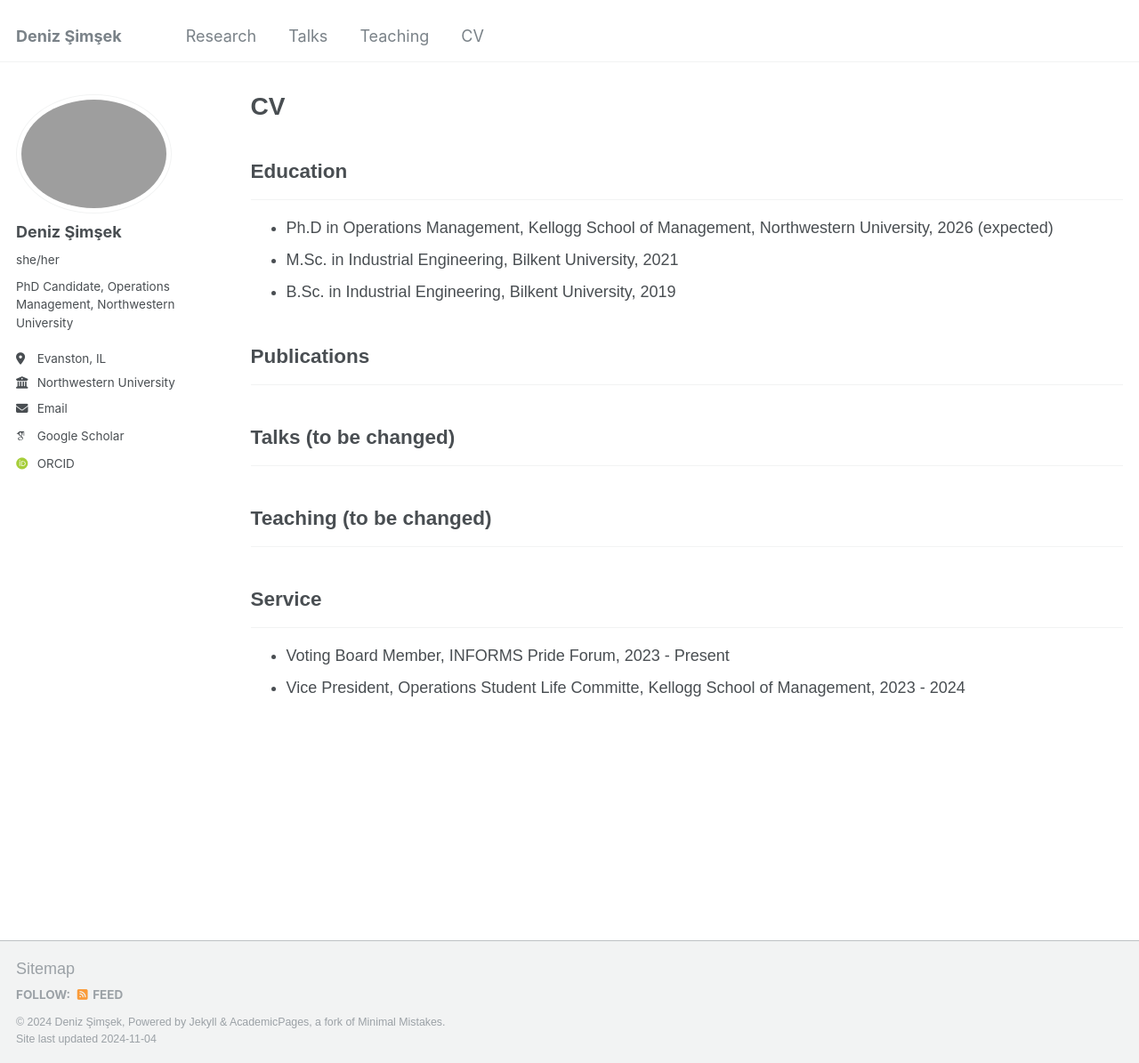
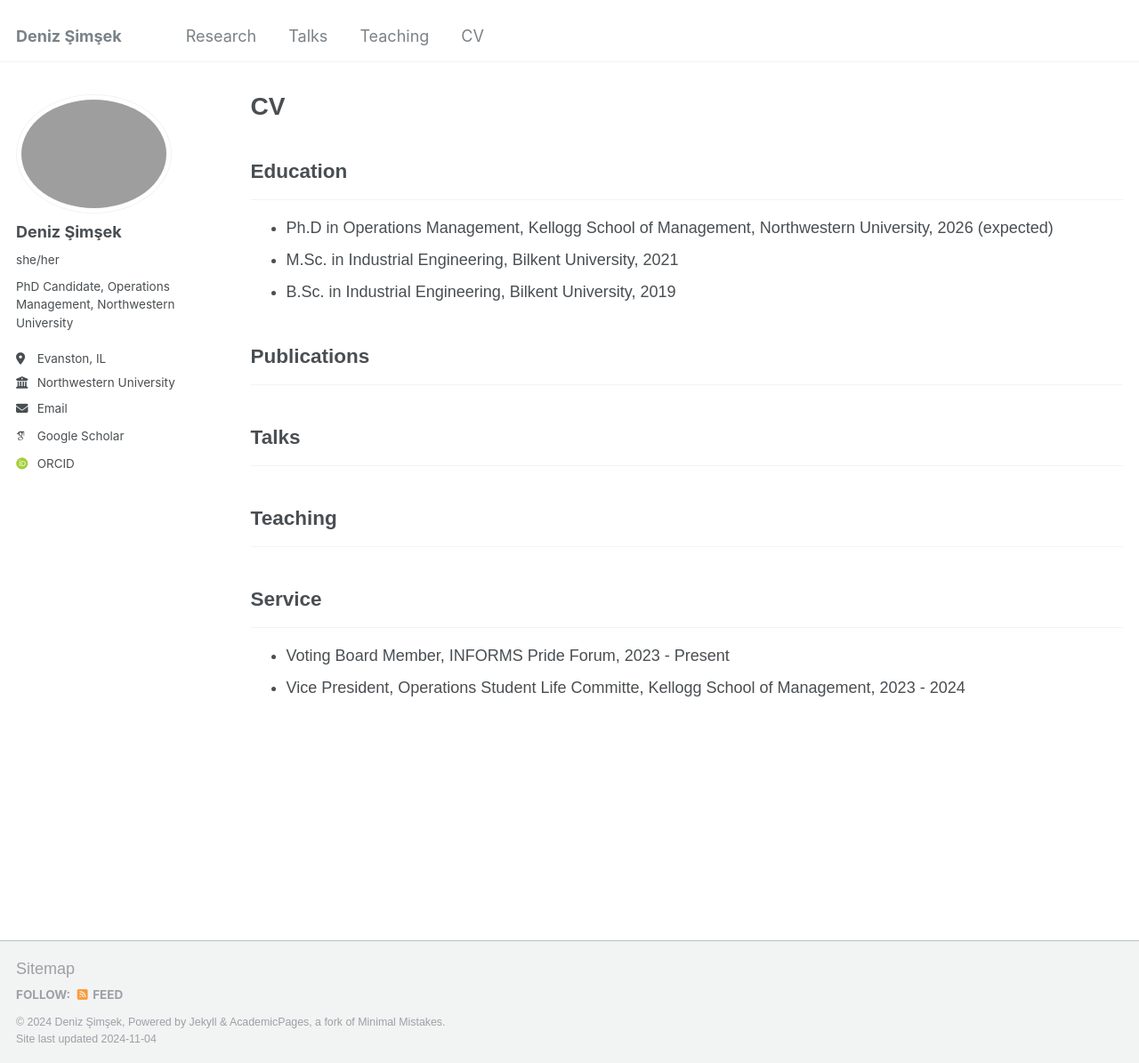
Before and after one commit to deniz-simsek/deniz-simsek, a Jekyll site: the page built from _pages/cv.md, in a window 1280 px wide and 1195 px high. Shown: the whole window at 89% size. Built offline with Jekyll 4.4.1, drawn with Linux system fonts in a browser that asks for light colours; some web fonts are replaced.

Commit message:
Update cv.md

```diff
--- a/_pages/cv.md
+++ b/_pages/cv.md
@@ -18,9 +18,9 @@ redirect_from:
 
 ## Publications
 ---
-## Talks (to be changed)
+## Talks
 ---
-## Teaching (to be changed)
+## Teaching
 ---
 ## Service
 ---
```
